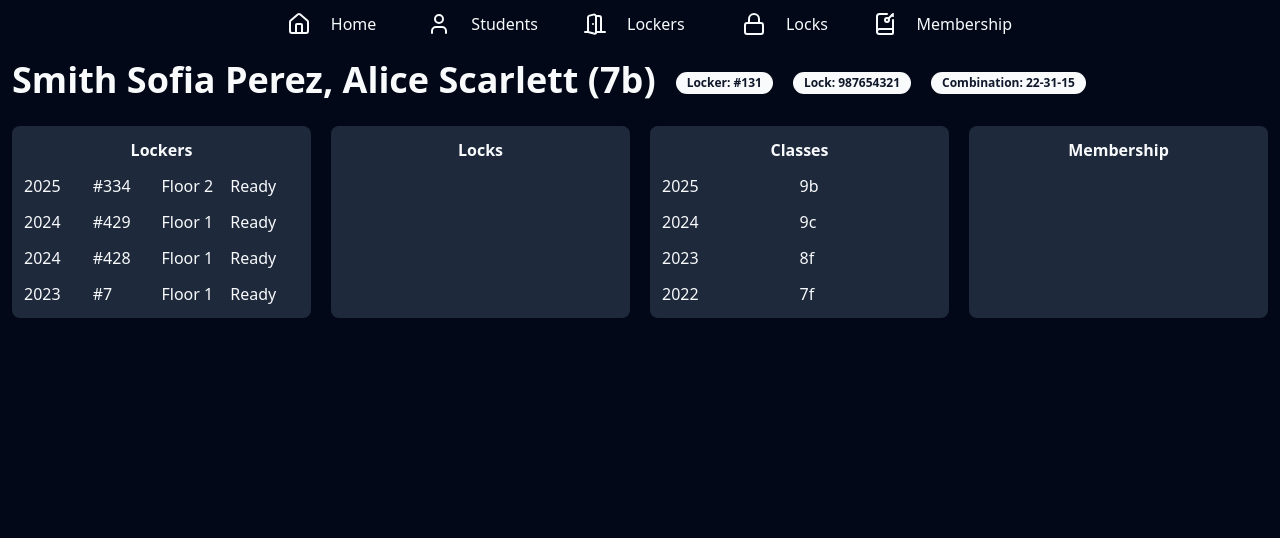
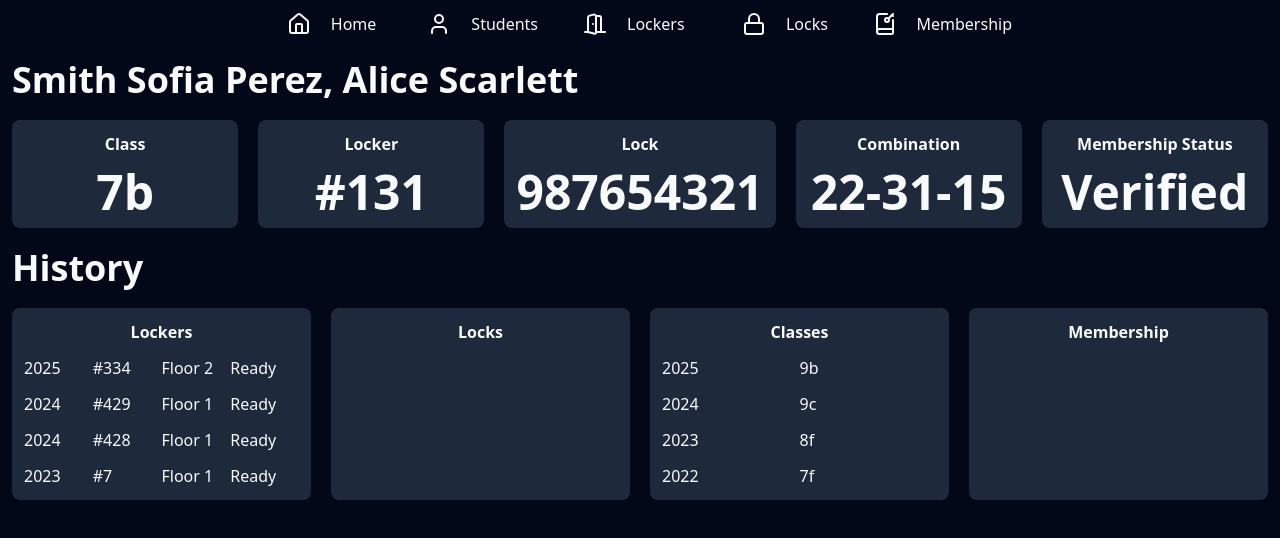
Before and after one commit to b-at-neu/pulse, a Next.js app: page /students/1e2a3d4c-5b6f-7a8d-9e1b-2c3d4e5f6a7 in a window 1280 px wide. Shown: the top 538 px of the page. Built offline with nearby package versions, Linux system fonts and the light colour scheme.

Commit message:
#13 create card overview section on students

```diff
--- a/app/students/[id]/page.tsx
+++ b/app/students/[id]/page.tsx
@@ -66,17 +66,32 @@ export default function Page() {
 
   return (
     <>
-      <div className="lg:flex gap-5">
-        <Title>
-          {data.lastName}, {data.firstName} ({data.class})
-        </Title>
+      <Title>
+        {data.lastName}, {data.firstName}
+      </Title>
+      <div className="flex gap-5">
+        <Card title={'Class'}>
+          <p className="text-5xl font-bold text-center">{data.class}</p>
+        </Card>
 
-        <div className="flex gap-3 md:gap-5 py-3 flex-wrap text-nowrap">
-          <Badge>Locker: {data.locker}</Badge>
-          <Badge>Lock: {data.lock}</Badge>
-          <Badge>Combination: {data.combination}</Badge>
-        </div>
+        <Card title={'Locker'}>
+          <p className="text-5xl font-bold text-center">{data.locker}</p>
+        </Card>
+
+        <Card title={'Lock'}>
+          <p className="text-5xl font-bold text-center">{data.lock}</p>
+        </Card>
+
+        <Card title={'Combination'}>
+          <p className="text-5xl font-bold text-center">{data.combination}</p>
+        </Card>
+
+        <Card title={'Membership Status'}>
+          <p className="text-5xl font-bold text-center">Verified</p>
+        </Card>
       </div>
+
+      <Title>History</Title>
 
       <div className="grid md:grid-cols-2 lg:grid-cols-4 gap-5">
         <Card title={'Lockers'}>
```
